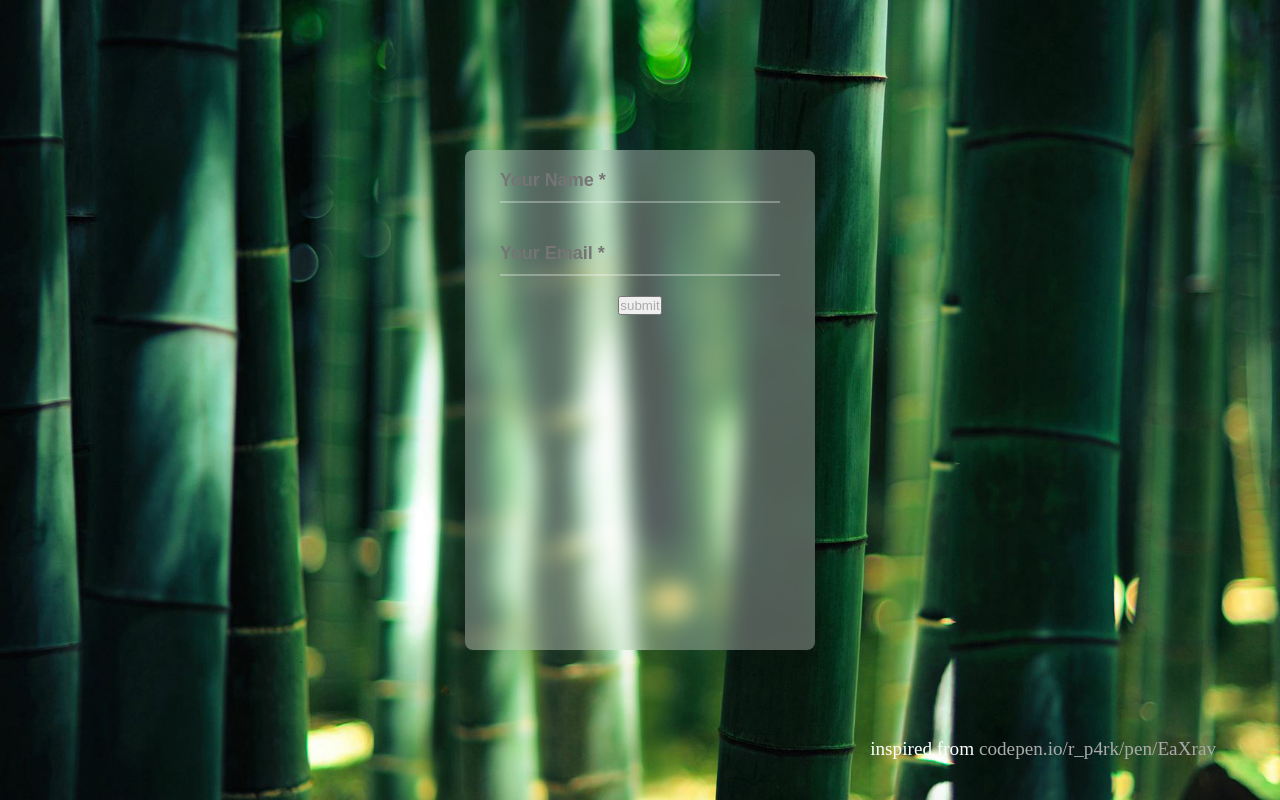
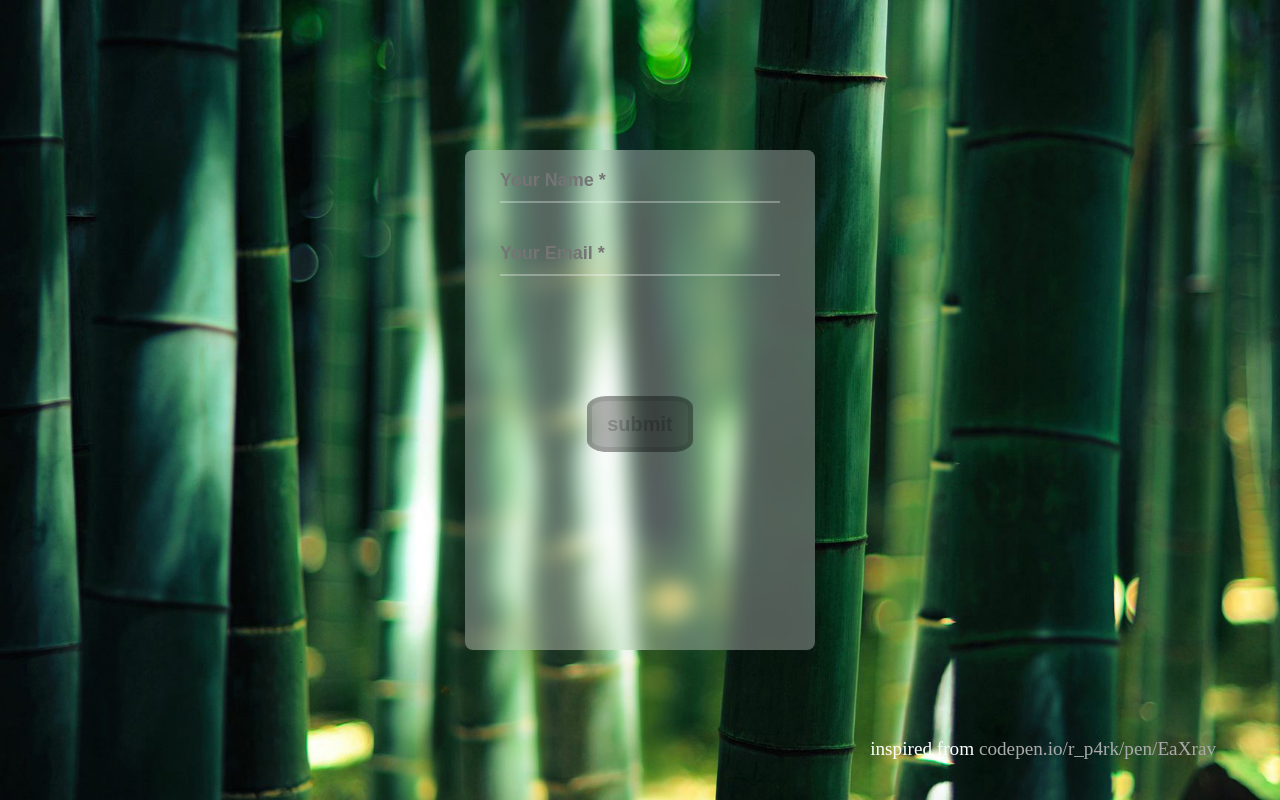
Before and after one commit to visakhsuku/test-login, a plain HTML site: page index.html in a window 1280 px wide. Drawn offline with Linux system fonts and the light colour scheme.

Commit message:
update styling content

```diff
--- a/style.css
+++ b/style.css
@@ -58,6 +58,19 @@ input{
 button{
 	left: 50%;
 	top: 50%;
+    display: inline-block;
+  margin: 100px 0 0 0;
+  padding: 5px 15px;
+  font-size: 20px;
+  font-weight: bold;
+
+  line-height: 1.8;
+  appearance: none;
+  box-shadow: none;
+  border-radius: 20%;
+    color: rgba(255,255,255, 0.7);
+  background: rgba(0,0,0, 0.3);
+  border: solid 5px rgba(0,0,0, 0.1);;
 	}
 
 	.link{
@@ -71,3 +84,7 @@ button{
 		text-decoration: none;
 		color: #aaa;
 	}
+
+	.apply{
+		color: rgba(0,0,0, 0.2);
+	}
```
